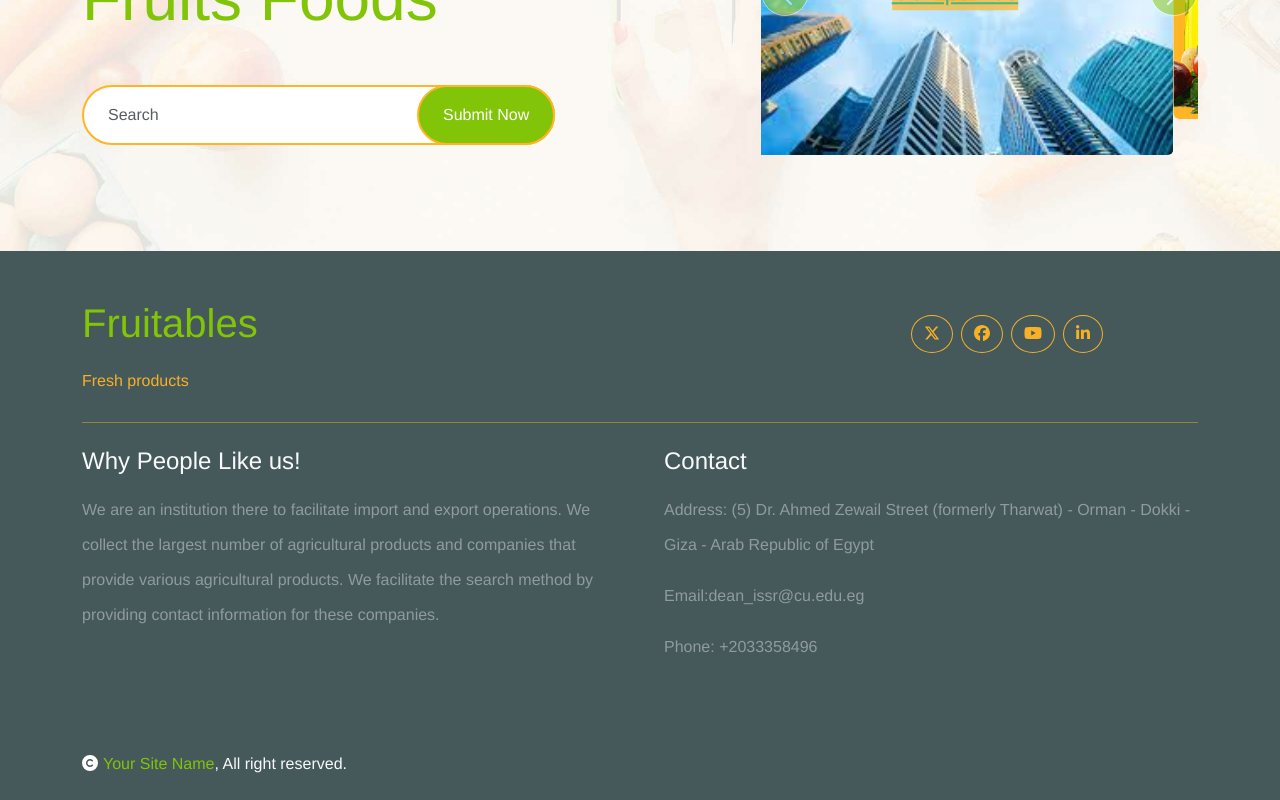
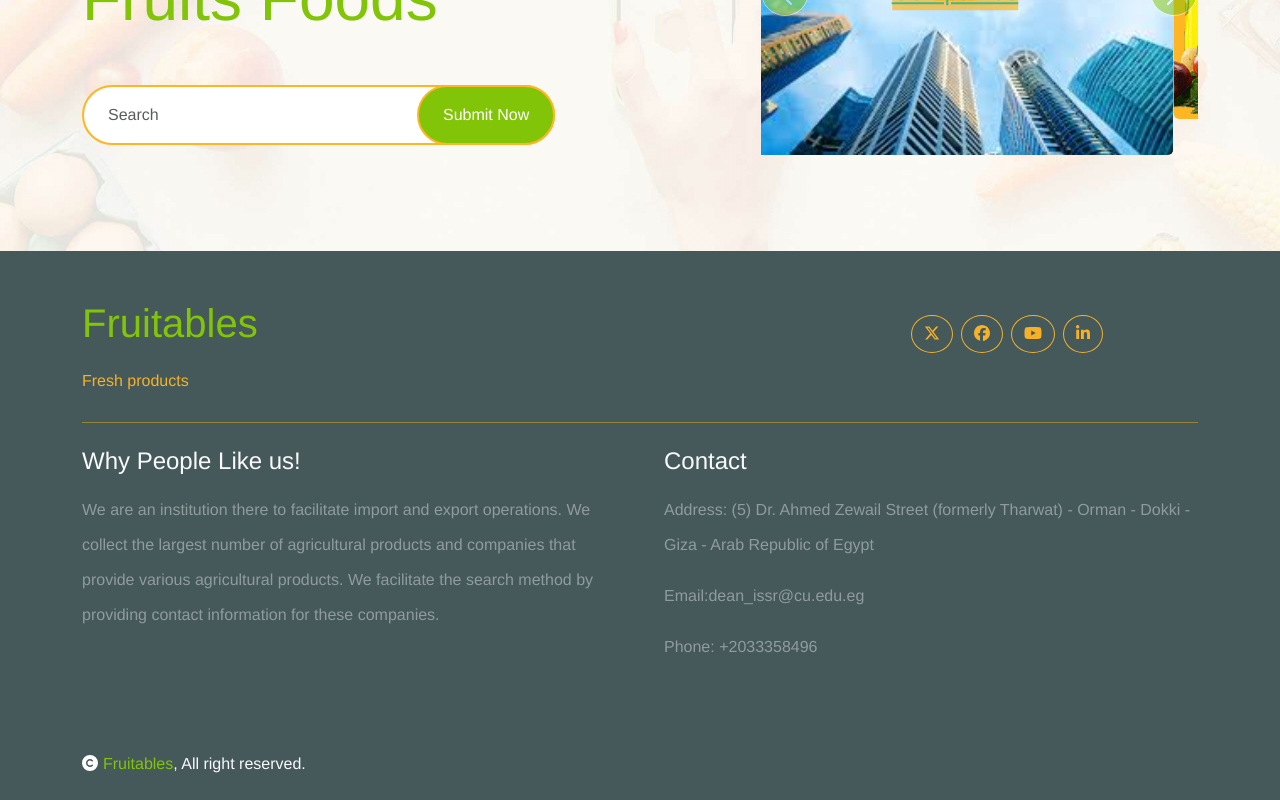
Before and after one commit to AhmedKhalifa329/g-project, a Vue app: page /about in a window 1280 px wide. Shown: the part 350-1150 px from the top of the page. Built offline with nearby package versions, Linux system fonts and the light colour scheme.

Commit message:
last edit

```diff
--- a/src/components/AppFooter.vue
+++ b/src/components/AppFooter.vue
@@ -93,7 +93,7 @@
                                 ><font-awesome-icon
                                     icon="fa-solid fa-copyright"
                                     class="copyright"
-                                />Your Site Name</a
+                                />Fruitables</a
                             >, All right reserved.</span
                         >
                     </div>
```
